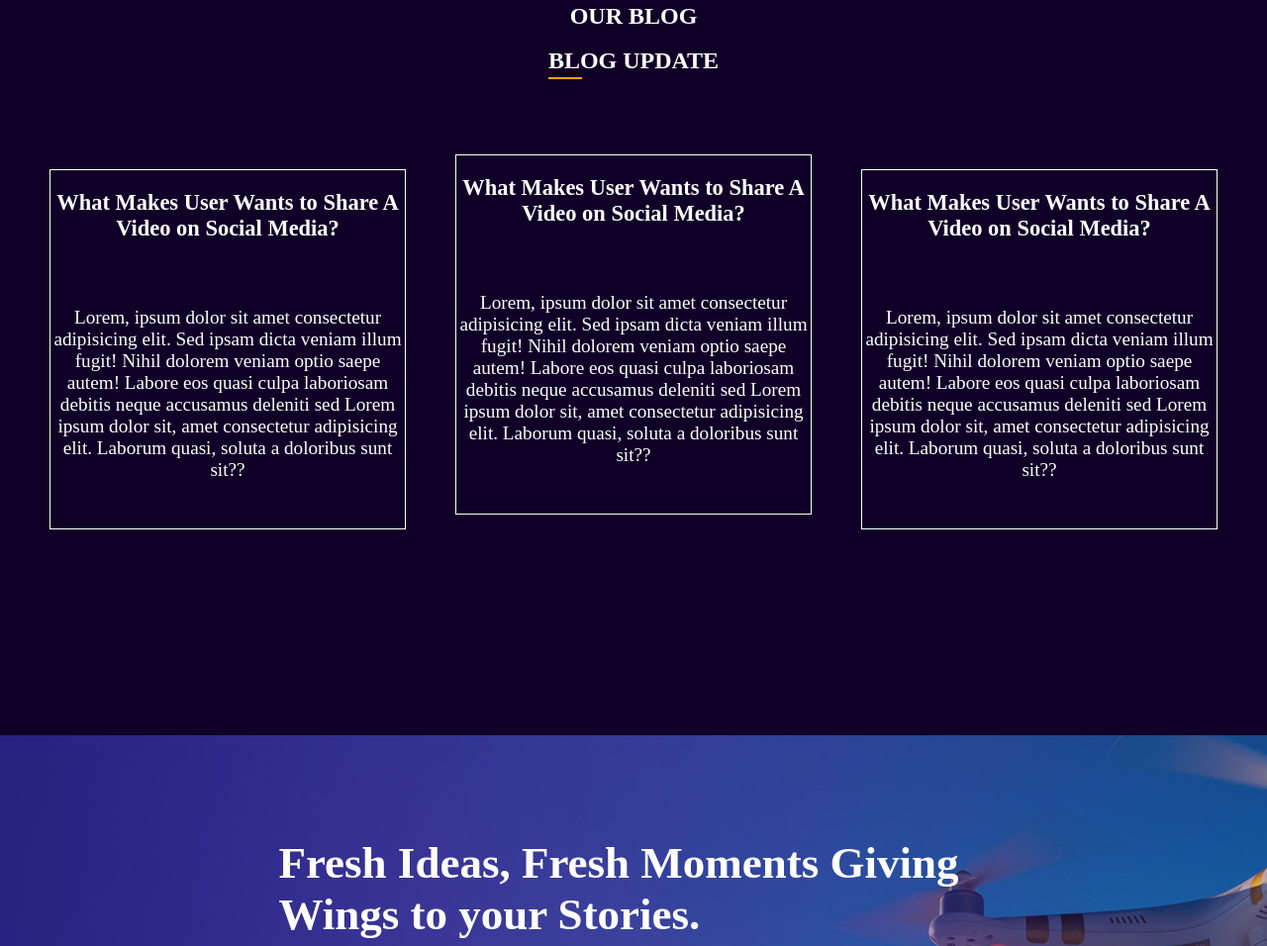
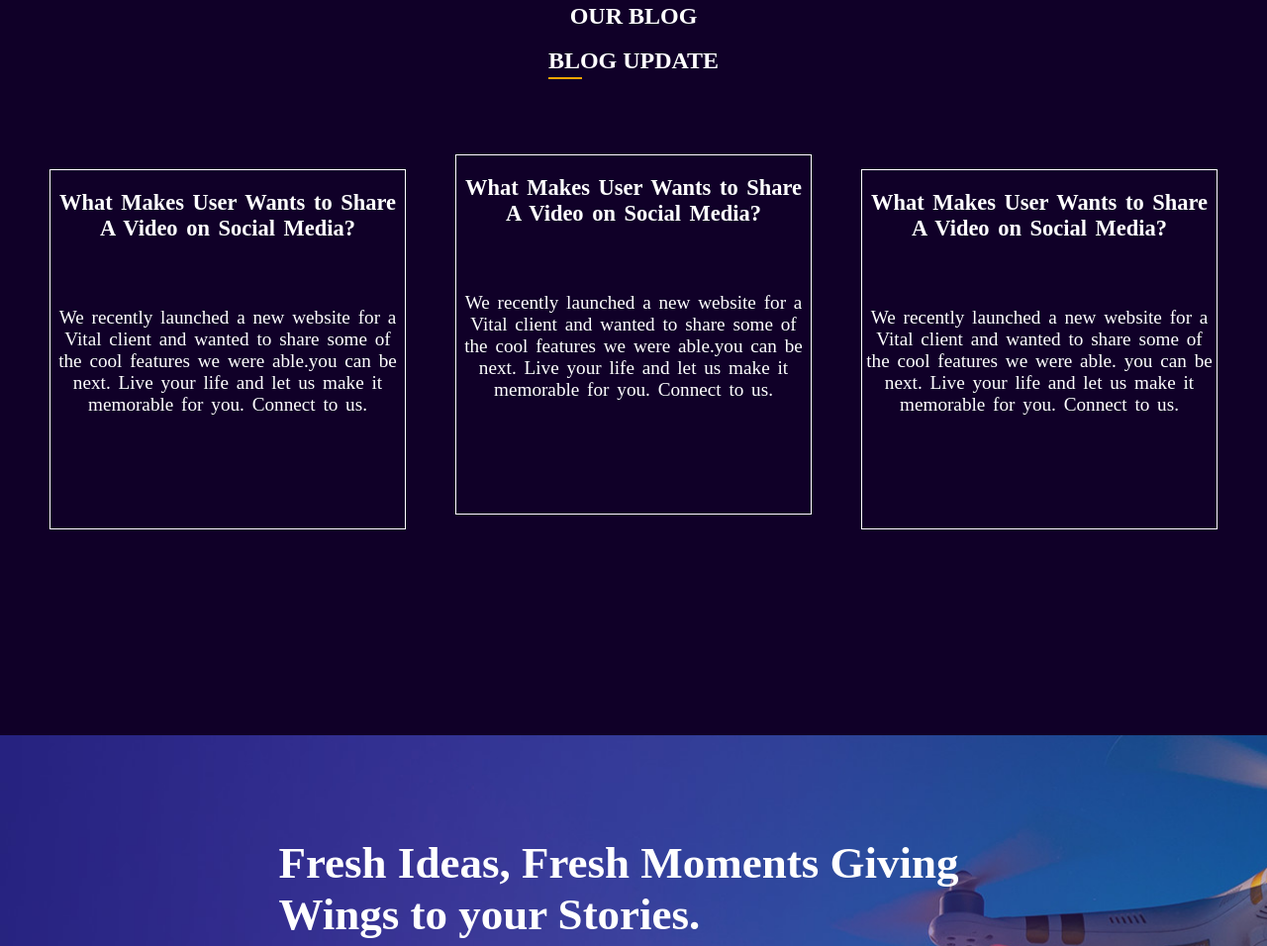
Before and after one commit to Deepakab17/new-videograph, a plain HTML site: page index.html in a window 1280 px wide. Shown: the part 3787-4743 px from the top of the page at 99% size. Drawn offline with Linux system fonts and the light colour scheme.

Commit message:
last update

```diff
--- a/index.html
+++ b/index.html
@@ -254,26 +254,20 @@
                   <div class="middle">
                         <div class="bimage1">
                               <h3>What Makes User Wants to Share A Video on Social Media?</h3><br><br><br>
-                              <p>Lorem, ipsum dolor sit amet consectetur adipisicing elit. Sed ipsam dicta veniam illum
-                                    fugit! Nihil dolorem veniam optio saepe autem! Labore eos quasi culpa laboriosam
-                                    debitis neque accusamus deleniti sed Lorem ipsum dolor sit, amet consectetur
-                                    adipisicing elit. Laborum quasi, soluta a doloribus sunt sit??
+                              <p>We recently launched a new website for a Vital client and wanted to share some of the
+                                cool features we were able.you can be next. Live your life and let us make it memorable for you. Connect to us.
                               </p>
                         </div>
                         <div class="bimage2">
                               <h3>What Makes User Wants to Share A Video on Social Media?</h3><br><br><br>
-                              <p>Lorem, ipsum dolor sit amet consectetur adipisicing elit. Sed ipsam dicta veniam illum
-                                    fugit! Nihil dolorem veniam optio saepe autem! Labore eos quasi culpa laboriosam
-                                    debitis neque accusamus deleniti sed Lorem ipsum dolor sit, amet consectetur
-                                    adipisicing elit. Laborum quasi, soluta a doloribus sunt sit??
+                              <p>We recently launched a new website for a Vital client and wanted to share some of the
+                                cool features we were able.you can be next. Live your life and let us make it memorable for you. Connect to us.
                               </p>
                         </div>
                         <div class="bimage3">
                               <h3>What Makes User Wants to Share A Video on Social Media?</h3><br><br><br>
-                              <p>Lorem, ipsum dolor sit amet consectetur adipisicing elit. Sed ipsam dicta veniam illum
-                                    fugit! Nihil dolorem veniam optio saepe autem! Labore eos quasi culpa laboriosam
-                                    debitis neque accusamus deleniti sed Lorem ipsum dolor sit, amet consectetur
-                                    adipisicing elit. Laborum quasi, soluta a doloribus sunt sit??
+                              <p>We recently launched a new website for a Vital client and wanted to share some of the
+                                cool features we were able. you can be next. Live your life and let us make it memorable for you. Connect to us.
                               </p>
                         </div>
                   </div>
--- a/style.css
+++ b/style.css
@@ -893,6 +893,7 @@ box-shadow: 10px 10px rgba(0, 0, 0, 0.447);
   padding-top: 20px;
   font-size: larger;
   cursor: pointer;
+  word-spacing: 3px;
   transition: all .8s ease;
  }
  #sixthpage .bimage1:hover{
@@ -908,6 +909,7 @@ box-shadow: 10px 10px rgba(0, 0, 0, 0.447);
   padding-top: 20px;
   font-size: larger;
   cursor: pointer;
+  word-spacing: 3px;
   transform: translateY(-15px);
   transition: all .8s ease;
  }
@@ -924,8 +926,10 @@ box-shadow: 10px 10px rgba(0, 0, 0, 0.447);
   margin-bottom: 200px;
   padding-top: 20px;
   font-size: larger;
+  word-spacing: 3px;
   transition: all .8s ease;
   cursor: pointer;
+
  }
  #sixthpage .bimage3:hover{
   background-image: url(./images/blog-1.jpg);
```
